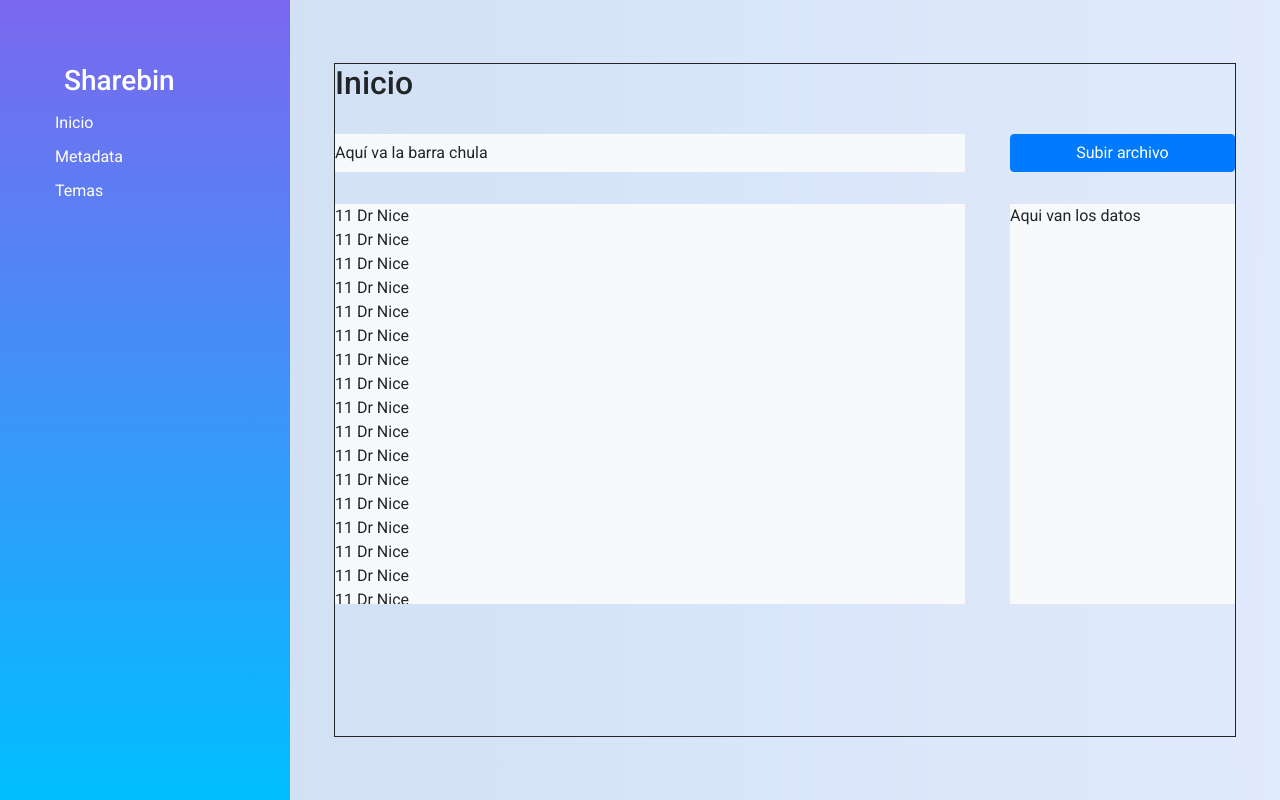
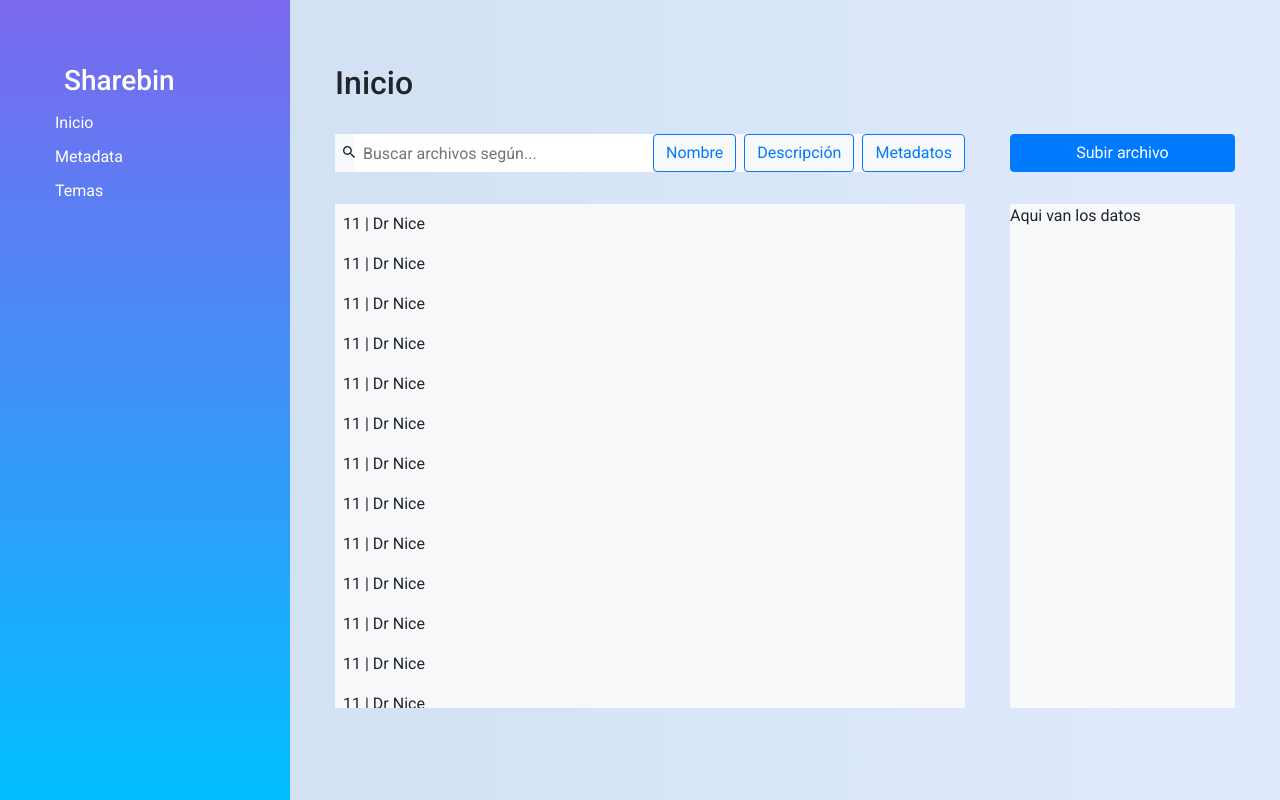
Before and after one commit to shaheershahzad/Sharebin, an Angular app in the folder frontend/: page /home in a window 1280 px wide. Built offline with nearby package versions, Linux system fonts and the light colour scheme.

Commit message:
home ui improvements (search bar & list)

```diff
--- a/frontend/src/app/app.module.ts
+++ b/frontend/src/app/app.module.ts
@@ -12,6 +12,7 @@ import { BrowserAnimationsModule } from '@angular/platform-browser/animations';
 
 
 import { ScrollingModule } from '@angular/cdk/scrolling';
+import { SearchbarComponent } from './shared/searchbar/searchbar.component';
 
 @NgModule({
   declarations: [
@@ -20,7 +21,8 @@ import { ScrollingModule } from '@angular/cdk/scrolling';
     HomeComponent,
     NavbarComponent,
     MaincontainerComponent,
-    MetadataComponent
+    MetadataComponent,
+    SearchbarComponent
   ],
   imports: [
     BrowserModule,
--- a/frontend/src/app/pages/home/home.component.css
+++ b/frontend/src/app/pages/home/home.component.css
@@ -1,3 +1,3 @@
 .list-container {
-    height: 400px;
+    height: 100%;
 }
--- a/frontend/src/app/pages/home/home.component.html
+++ b/frontend/src/app/pages/home/home.component.html
@@ -1,18 +1,19 @@
-<div class="outline h-100">
+<div class="h-100">
     <h2>Inicio</h2>
 
     <!-- Barra de búsqueda y subida de archivos -->
     <div class="flex justify-between mt4">
-        <div class="w-70 bg-light align-content-center">Aquí va la barra chula</div>
+        <app-searchbar class="w-70 "></app-searchbar>
         <button class="w-25 btn btn-primary navbar-bg">Subir archivo</button>
     </div>
 
     <!-- Listado de archivos e información -->
-    <div class="flex justify-between mt4 ">
+    <div class="flex justify-between mt4 h-75">
         <div class="w-70 bg-light align-content-center">
-            <cdk-virtual-scroll-viewport itemSize='5' class="list-container list-group">
-                <div *cdkVirtualFor="let dat of data">
-                    {{dat.id}} {{dat.name}}
+            <cdk-virtual-scroll-viewport itemSize='5' class="h-100">
+                <div class="pt2 pb2" *cdkVirtualFor="let dat of data">
+                    <div class="pl2">{{dat.id}} | {{dat.name}}</div>
+
                 </div>
             </cdk-virtual-scroll-viewport>
         </div>
--- a/frontend/src/app/pages/home/home.component.ts
+++ b/frontend/src/app/pages/home/home.component.ts
@@ -23,7 +23,7 @@ export class HomeComponent implements OnInit {
     { id: 19, name: 'Magma' },
     { id: 20, name: 'Tornado' }
   ]; */
-  public data = Array(100).fill(0).map(()  =>  {
+  public data = Array(20).fill(0).map(()  =>  {
     return {
         id: 11,
         name: 'Dr Nice'
--- /dev/null
+++ b/frontend/src/app/shared/searchbar/searchbar.component.html
@@ -0,0 +1,10 @@
+<div class="w-100 h-100 bg-light flex items-center justify-between">
+    <i class="icon ion-md-search pl2"></i>
+    <input class="w-100 h-100 pl2" style="border: none" placeholder="Buscar archivos según...">
+
+    <div class="flex justify-around">
+        <button class="btn btn-outline-primary mr1">Nombre</button>
+        <button class="btn btn-outline-primary ml1 mr1">Descripción</button>
+        <button class="btn btn-outline-primary ml1">Metadatos</button>
+    </div>
+</div>
--- /dev/null
+++ b/frontend/src/app/shared/searchbar/searchbar.component.ts
@@ -0,0 +1,15 @@
+import { Component, OnInit } from '@angular/core';
+
+@Component({
+  selector: 'app-searchbar',
+  templateUrl: './searchbar.component.html',
+  styleUrls: ['./searchbar.component.css']
+})
+export class SearchbarComponent implements OnInit {
+
+  constructor() { }
+
+  ngOnInit() {
+  }
+
+}
--- a/frontend/src/index.html
+++ b/frontend/src/index.html
@@ -11,6 +11,7 @@
     <link rel="stylesheet" href="https://unpkg.com/tachyons@4.10.0/css/tachyons.min.css" />
     <link rel="stylesheet" href="https://stackpath.bootstrapcdn.com/bootstrap/4.3.1/css/bootstrap.min.css" integrity="sha384-ggOyR0iXCbMQv3Xipma34MD+dH/1fQ784/j6cY/iJTQUOhcWr7x9JvoRxT2MZw1T" crossorigin="anonymous">
 
+    <link href="https://unpkg.com/ionicons@4.5.10-0/dist/css/ionicons.min.css" rel="stylesheet">
     <script src="https://code.jquery.com/jquery-3.3.1.slim.min.js" integrity="sha384-q8i/X+965DzO0rT7abK41JStQIAqVgRVzpbzo5smXKp4YfRvH+8abtTE1Pi6jizo" crossorigin="anonymous"></script>
     <script src="https://cdnjs.cloudflare.com/ajax/libs/popper.js/1.14.7/umd/popper.min.js" integrity="sha384-UO2eT0CpHqdSJQ6hJty5KVphtPhzWj9WO1clHTMGa3JDZwrnQq4sF86dIHNDz0W1" crossorigin="anonymous"></script>
     <script src="https://stackpath.bootstrapcdn.com/bootstrap/4.3.1/js/bootstrap.min.js" integrity="sha384-JjSmVgyd0p3pXB1rRibZUAYoIIy6OrQ6VrjIEaFf/nJGzIxFDsf4x0xIM+B07jRM" crossorigin="anonymous"></script>
```
Also changed, not shown: frontend/src/app/shared/searchbar/searchbar.component.css (added), 1 other file (tests, documents, lock files or other folders).
